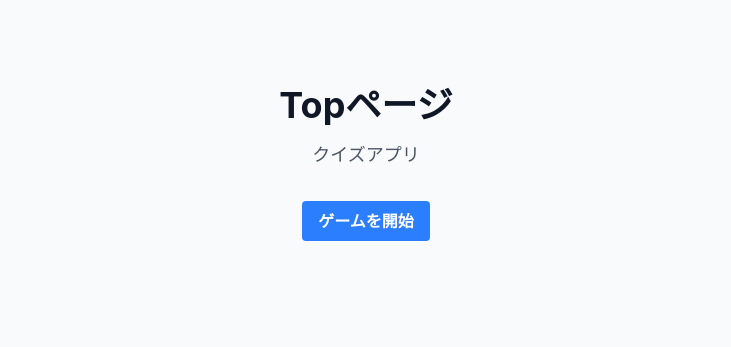
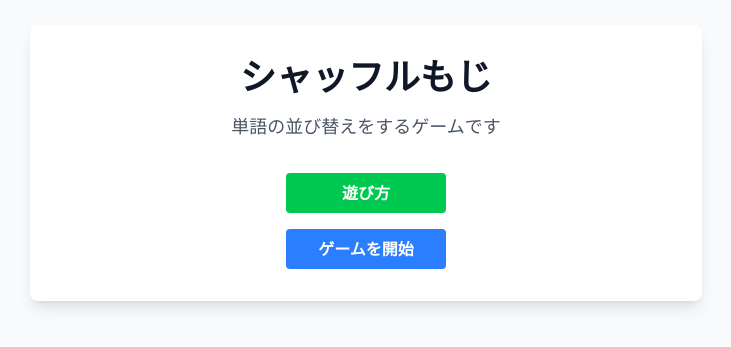
Before and after one commit to koza-ken/shufflemoji, a React (Vite) app: page / in a window 1280 px wide. Shown: the part 237-584 px from the top of the page, without its empty margins (274-1005 px from the left). Built offline with nearby package versions, Linux system fonts and the light colour scheme.

Commit message:
add:ゲーム説明のモーダルを実装

```diff
--- a/src/pages/TopPage.tsx
+++ b/src/pages/TopPage.tsx
@@ -1,19 +1,108 @@
-// import * as React from 'react';
+import { useState } from 'react';
+import { Link } from 'react-router-dom';
 
 export const TopPage = () => {
+  const [isModalOpen, setIsModalOpen] = useState(false);
+
+  const openModal = () => setIsModalOpen(true);
+  const closeModal = () => setIsModalOpen(false);
+
   return (
     <div className="min-h-screen bg-gray-50 flex items-center justify-center">
+      <div className="w-full max-w-2xl mx-auto bg-white rounded-lg shadow-lg p-8">
         <div className="text-center">
           <h1 className="text-4xl font-bold text-gray-900 mb-4">
-          Topページ
+            シャッフルもじ
           </h1>
           <p className="text-lg text-gray-600 mb-8">
-          クイズアプリ
+            単語の並び替えをするゲームです
           </p>
-        <button className="bg-blue-500 hover:bg-blue-700 text-white font-bold py-2 px-4 rounded">
+
+          <div className="space-y-4">
+            <button
+              onClick={openModal}
+              className="w-40 bg-green-500 hover:bg-green-700 text-white font-bold py-2 px-4 rounded block mx-auto"
+            >
+              遊び方
+            </button>
+
+            <Link
+              to="/game"
+              className="w-40 bg-blue-500 hover:bg-blue-700 text-white font-bold py-2 px-4 rounded block mx-auto"
+            >
               ゲームを開始
+            </Link>
+          </div>
+        </div>
+      </div>
+
+      {/* ゲーム説明モーダル */}
+      {isModalOpen && (
+        <div className="fixed inset-0 bg-gray-500/60 flex items-center justify-center z-50">
+          <div className="bg-white rounded-lg px-8 py-4 max-w-2xl mx-4 max-h-150 overflow-y-auto">
+            <div className="flex justify-between items-center mb-6">
+              <h2 className="text-2xl font-bold text-gray-900">遊び方</h2>
+              <button
+                onClick={closeModal}
+                className="text-gray-500 hover:text-gray-700 text-2xl"
+              >
+                ×
+              </button>
+            </div>
+
+            <div className="text-left space-y-4">
+              <div>
+                <p className="text-gray-600">
+                  文字を並び替えて、正しい単語を作ろう！
+                </p>
+              </div>
+
+              <div>
+                <h3 className="text-xl font-semibold text-gray-800 mb-2">⏰ ルール</h3>
+                <ul className="text-gray-600 space-y-2 list-disc list-inside">
+                  <li>問題の制限時間は10秒です</li>
+                  <li>正解すると次の問題に進めます</li>
+                  <li>間違えるか時間切れになるとゲーム終了です</li>
+                  <li>連続正解数がスコアになります</li>
+                </ul>
+              </div>
+
+              <div>
+                <h3 className="text-xl font-semibold text-gray-800 mb-2">🎮 操作方法</h3>
+                <ul className="text-gray-600 space-y-2 list-disc list-inside">
+                  <li><strong>クリック選択:</strong> 文字をクリックして順番に選択</li>
+                  <li><strong>ドラッグ&ドロップ:</strong> 選択して回答欄にある文字を並び替え</li>
+                  <li><strong>リセットボタン:</strong> 選択した文字をクリア</li>
+                  <li><strong>答えを確認ボタン:</strong> 回答を送信</li>
+                </ul>
+              </div>
+{/*
+              <div>
+                <h3 className="text-xl font-semibold text-gray-800 mb-2">💡 コツ</h3>
+                <ul className="text-gray-600 space-y-2 list-disc list-inside">
+                  <li>ヒントを活用して単語の意味を推測しましょう</li>
+                  <li>文字数を確認して効率的に並び替えましょう</li>
+                </ul>
+              </div> */}
+
+              <div className="pt-4 border-t">
+                <p className="text-center text-gray-500 text-sm">
+                  頑張って高スコアを目指そう！
+                </p>
+              </div>
+            </div>
+
+            <div className="text-center mt-6">
+              <button
+                onClick={closeModal}
+                className="bg-blue-500 hover:bg-blue-700 text-white font-bold py-2 px-6 rounded"
+              >
+                閉じる
               </button>
             </div>
           </div>
+        </div>
+      )}
+    </div>
   );
 };
```
Lines whose indentation alone changed are shown as unchanged.
